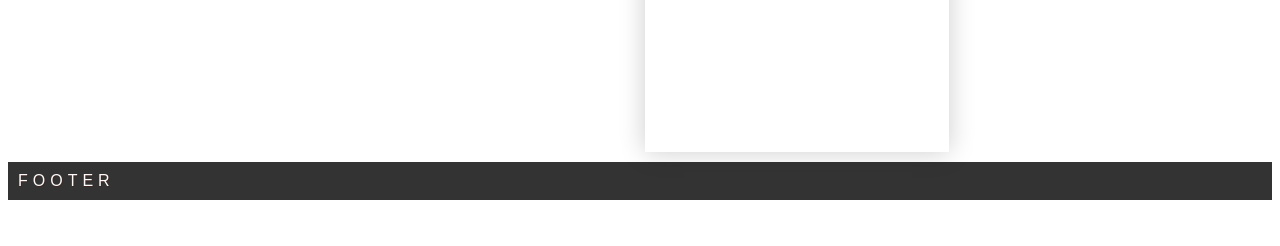
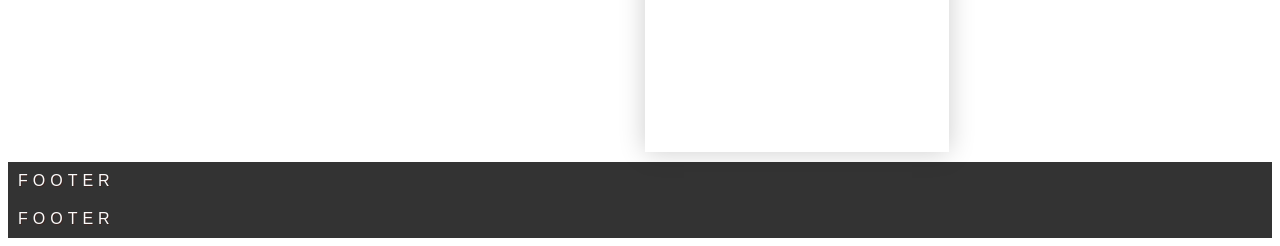
Before and after one commit to luigicampbell/beerhavior, a Node server app: page / in a window 1280 px wide. Shown: the part 2459-2705 px from the top of the page. Before the commit the page ends 2659 px from the top, so only its background shows below. Run offline with Node 20, Linux system fonts and the light colour scheme; some libraries are stand-ins or nearby versions.

Commit message:
fixed main.handlebars

```diff
--- a/views/layouts/main.handlebars
+++ b/views/layouts/main.handlebars
@@ -24,6 +24,9 @@
   </div>
 
   {{{body}}}
+
+  <!-- Footer -->
+  <div class="current-page">Footer</div>
   <!-- JS -->
   <script src="/javascripts/logic.js"></script>
 </body>
```
Lines whose indentation alone changed are shown as unchanged.
